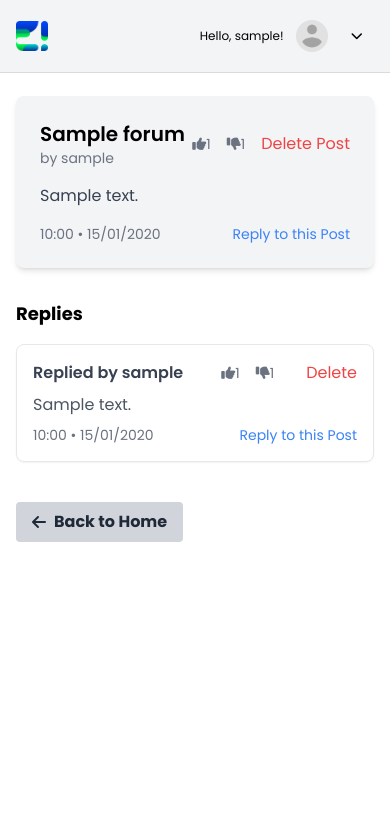
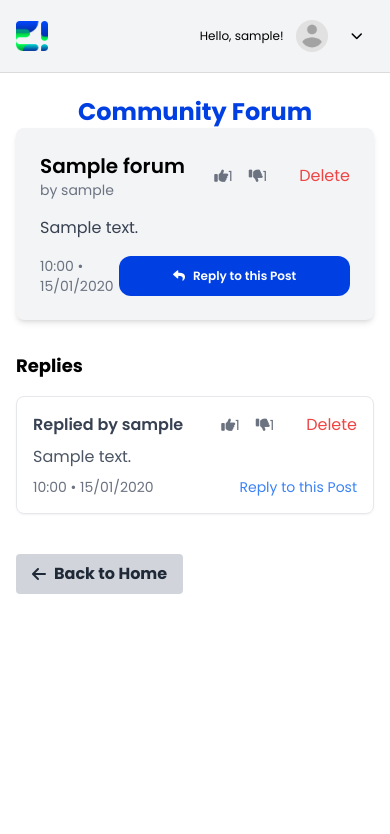
Before and after one commit to F6PBP/eventyog, a Django app: page /yogforum/post/1/ in a window 390 px wide. Shown: the top 834 px of the page. Run offline with Django 5.2, Linux system fonts and the light colour scheme; a user stored in the database is signed in; tables that the repository leaves empty hold one stand-in row (values such as "Sample post"); some libraries are stand-ins or nearby versions.

Commit message:
feat: reply udh bisa, tapi reply blm bs di reply

```diff
--- /dev/null
+++ b/modules/yogforum/templates/components/add_reply.html
@@ -0,0 +1,28 @@
+{% extends "ds/modal.html" %}
+{% block modal_body %}
+    <form method="POST" id="replyPostForm" action="{% url 'yogforum:add_reply' forum_post.id %}" class="space-y-4 p-6">
+        {% csrf_token %}
+
+        <!-- Updated to reply to the user instead of the title -->
+        <div class="mt-2">
+            <h2 class="text-lg font-semibold">Reply to {{ forum_post.user.user.username }}</h2> <!-- Reply to the post author -->
+        </div>
+
+        <div class="mt-6">
+            <label for="content" class="block text-sm font-medium text-gray-700">Your Reply</label>
+            <textarea name="content" id="content" rows="4" required
+                class="mt-2 block w-full border-gray-300 rounded-md shadow-sm focus:ring-blue-500 focus:border-blue-500 sm:text-sm p-2">
+            </textarea>
+        </div>
+
+        <div class="mt-6 flex justify-end space-x-4">
+            <button type="button" class="px-4 py-2 bg-gray-300 text-gray-700 rounded-lg hover:bg-gray-400"
+                onclick="closeModal('reply-modal')">Cancel</button>
+            <button type="submit" class="px-4 py-2 bg-blue-500 text-white rounded-lg hover:bg-blue-600">
+                Reply to {{ forum_post.user.user.username }}
+            </button>
+        </div>
+    </form>
+{% endblock %}
+
+{% block modal_footer %}{% endblock %}
--- a/modules/yogforum/templates/components/reply.html
+++ b/modules/yogforum/templates/components/reply.html
@@ -16,7 +16,6 @@
             <span class="text-sm text-gray-500 flex items-center">
                 <i class="fas fa-thumbs-down"></i> {{ reply.totalDislike }}
             </span>
-            <!-- Only show the delete button for the reply owner -->
             {% if reply.user == request.user.userprofile %}
                 <form method="POST" action="{% url 'yogforum:delete_reply' reply_id=reply.id %}" class="inline">
                     {% csrf_token %}
@@ -25,10 +24,11 @@
             {% endif %}
         </div>
     </div>
+
     <p class="text-gray-600 mb-2">{{ reply.content }}</p>
     <div class="flex justify-between text-sm text-gray-500">
         <p>{{ reply.created_at|date:"H:i" }} • {{ reply.created_at|date:"d/m/Y" }}</p>
-        <a href="#" class="text-blue-500 hover:underline">Reply to this Post</a>
+        <a href="#" class="text-blue-500 hover:underline" onclick="openModal('reply-modal-{{ reply.id }}')">Reply to this Post</a>
     </div>
 </div>
 
@@ -40,3 +40,6 @@
         {% endfor %}
     </div>
 {% endif %}
+
+<!-- Reply Modal -->
+{% include "components/add_reply.html" with modal_id="reply-modal-{{ reply.id }}" %}
--- a/modules/yogforum/templates/viewforum.html
+++ b/modules/yogforum/templates/viewforum.html
@@ -1,8 +1,13 @@
 {% extends "base.html" %}
 {% load static %}
 {% block content %}
-    <main class="w-full mb-20 px-4 sm:px-6 lg:px-8 mt-24">  <!-- Margin top ditambahkan -->
-        <!-- Post Utama -->
+<main class="w-full mb-20 px-4 sm:px-6 lg:px-8">
+    <!-- Forum Title Section -->
+    <div class="flex flex-col items-center gap-4 text-left mt-24">
+        <h1 class="font-bold text-2xl sm:text-3xl md:text-4xl lg:text-5xl text-[#003FE2]">Community Forum</h1>
+    </div>
+
+    <!-- Main Forum Post -->
     <div class="bg-gray-100 p-6 rounded-lg shadow-md mb-8">
         <div class="flex justify-between items-center mb-4">
             <div>
@@ -11,17 +16,15 @@
             </div>
             <div class="flex items-center space-x-4">
                 <span class="text-sm text-gray-500 flex items-center">
-                        <i class="fas fa-thumbs-up"></i> {{ forum_post.totalLike }} <!-- Jumlah like -->
+                    <i class="fas fa-thumbs-up"></i> {{ forum_post.totalLike }}
                 </span>
                 <span class="text-sm text-gray-500 flex items-center">
-                        <i class="fas fa-thumbs-down"></i> {{ forum_post.totalDislike }} <!-- Jumlah dislike -->
+                    <i class="fas fa-thumbs-down"></i> {{ forum_post.totalDislike }}
                 </span>
-
-                    <!-- Show delete button only if the current user is the owner of the post -->
-                    {% if request.user == forum_post.user.user %}
-                        <form method="POST" action="{% url 'yogforum:delete_post' forum_post.id %}">
+                {% if forum_post.user == request.user.userprofile %}
+                    <form method="POST" action="{% url 'yogforum:delete_post' post_id=forum_post.id %}">
                         {% csrf_token %}
-                            <button type="submit" class="text-red-500 hover:text-red-700">Delete Post</button>
+                        <button type="submit" class="text-red-500 hover:text-red-700 ml-4">Delete</button>
                     </form>
                 {% endif %}
             </div>
@@ -29,9 +32,13 @@
         <p class="text-gray-700 mb-4">{{ forum_post.content }}</p>
         <div class="flex justify-between text-sm text-gray-500">
             <p>{{ forum_post.created_at|date:"H:i" }} • {{ forum_post.created_at|date:"d/m/Y" }}</p>
-                <a href="#" class="text-blue-500 hover:underline">Reply to this Post</a>
+
+            <!-- Button to trigger Reply Modal for main post -->
+            {% include "ds/button.html" with icon="fa fa-reply" text="Reply to this Post" class="w-fit h-fit" id="openModalButton" specify="open-modal-1" button_type="primary" %}
         </div>
     </div>
+
+    {% include "components/add_reply.html" with modal_id="open-modal-1" modal_title="Add a Reply" modal_class="w-[350px] max-w-[500px] lg:min-w-[1000px]" %}
 
     <!-- Replies Section -->
     <h3 class="font-bold text-lg mb-4">Replies</h3>
@@ -42,8 +49,7 @@
         {% endfor %}
     </div>
 
-
-        <!-- Button Kembali -->
+    <!-- Button Back to Main Forum -->
     <div class="mt-10">
         <a href="{% url 'yogforum:main' %}" class="bg-gray-300 hover:bg-gray-400 text-gray-800 font-bold py-2 px-4 rounded inline-flex items-center">
             <i class="fas fa-arrow-left mr-2"></i> Back to Home
--- a/modules/yogforum/urls.py
+++ b/modules/yogforum/urls.py
@@ -1,5 +1,5 @@
 from django.urls import path
-from modules.yogforum.views import main, viewforum, add_post, delete_post, delete_reply
+from modules.yogforum.views import main, viewforum, add_post, delete_post, delete_reply, add_reply
 
 app_name = 'yogforum'
 
@@ -9,4 +9,5 @@ urlpatterns = [
     path('add-post/', add_post, name='add_post'),
     path('post/<int:post_id>/delete/', delete_post, name='delete_post'),
     path('reply/<int:reply_id>/delete/', delete_reply, name='delete_reply'),
+   path('post/<int:post_id>/add_reply/', add_reply, name='add_reply'),
 ]
--- a/modules/yogforum/views.py
+++ b/modules/yogforum/views.py
@@ -4,7 +4,7 @@ from django.http import JsonResponse
 from django.http import HttpRequest, HttpResponse
 from django.contrib.auth.decorators import login_required
 from django.contrib import messages
-from modules.yogforum.forms import AddForm
+from modules.yogforum.forms import AddForm, AddReplyForm
 
 def viewforum(request, post_id):
     # Cari post berdasarkan post_id
@@ -56,3 +56,46 @@ def delete_reply(request, reply_id):
     reply = get_object_or_404(ForumReply, id=reply_id, user=request.user.userprofile)
     reply.delete()
     return redirect('yogforum:viewforum', post_id=reply.forum.id)
+
+def view_forum(request, post_id):
+    forum_post = get_object_or_404(Forum, id=post_id)
+    replies = ForumReply.objects.filter(forum=forum_post)
+
+    # Create a form instance for the reply
+    if request.method == "POST":
+        form = AddReplyForm(request.POST)
+        if form.is_valid():
+            reply = form.save(commit=False)
+            reply.forum = forum_post
+            reply.user = request.user
+            reply.save()
+            # Redirect after saving
+    else:
+        form = AddReplyForm()
+
+    context = {
+        'forum_post': forum_post,
+        'replies': replies,
+        'form': form
+    }
+    return render(request, 'viewforum.html', context)
+
+@login_required
+def add_reply(request, post_id):
+    forum_post = get_object_or_404(Forum, id=post_id)
+
+    if request.method == 'POST':
+        content = request.POST.get('content')
+        parent_reply_id = request.POST.get('reply_to')
+
+        # Creating a new reply
+        new_reply = ForumReply(user=request.user.userprofile, forum=forum_post, content=content)
+
+        if parent_reply_id:
+            parent_reply = ForumReply.objects.get(id=parent_reply_id)
+            new_reply.reply_to = parent_reply
+
+        new_reply.save()
+        return redirect('yogforum:viewforum', post_id=post_id)
+
+    return redirect('yogforum:viewforum', post_id=post_id)
```
Also changed, not shown: modules/yogforum/forms.py (+18 -1 lines), 1 other file. Lines whose indentation alone changed are shown as unchanged.
